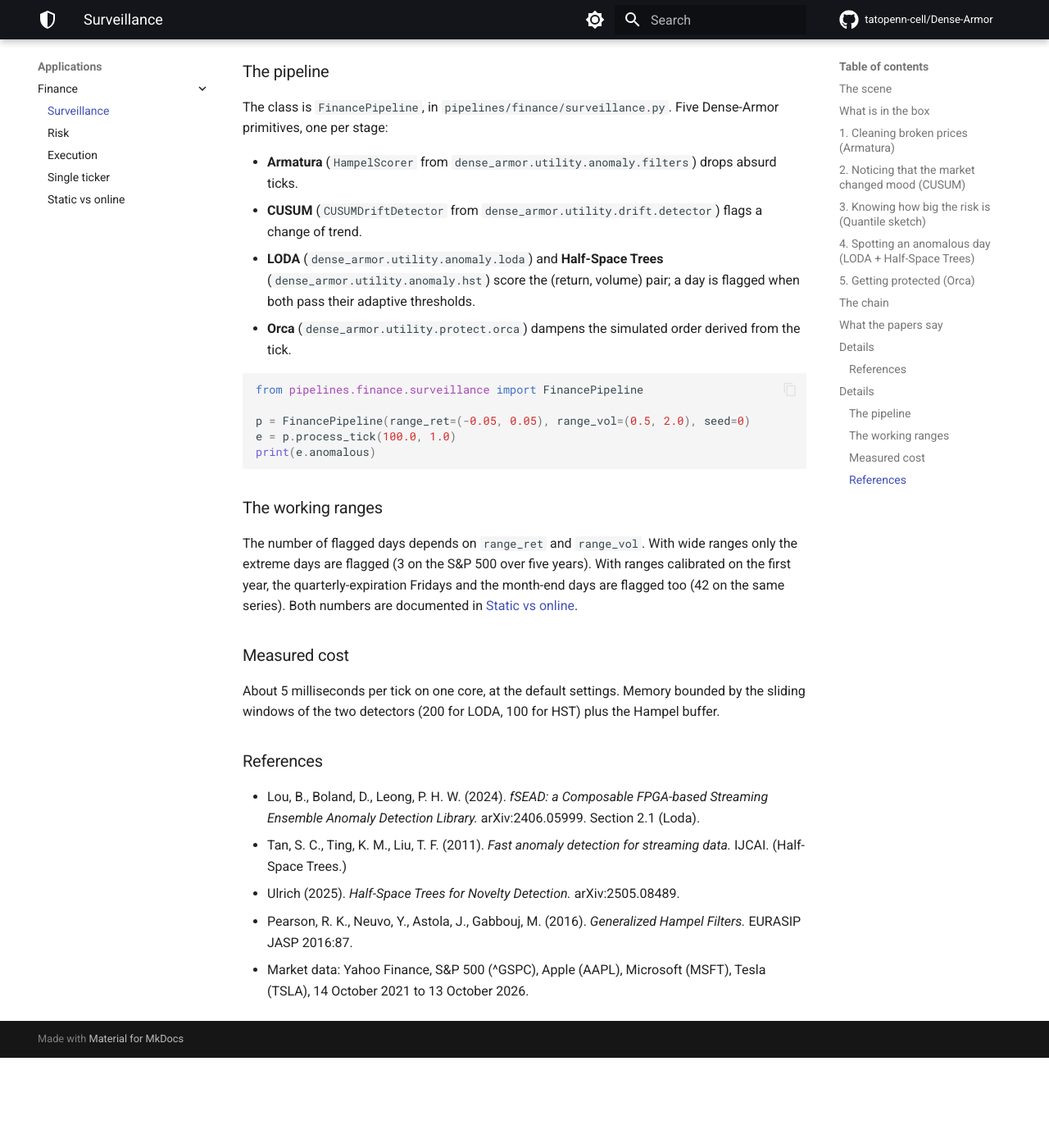
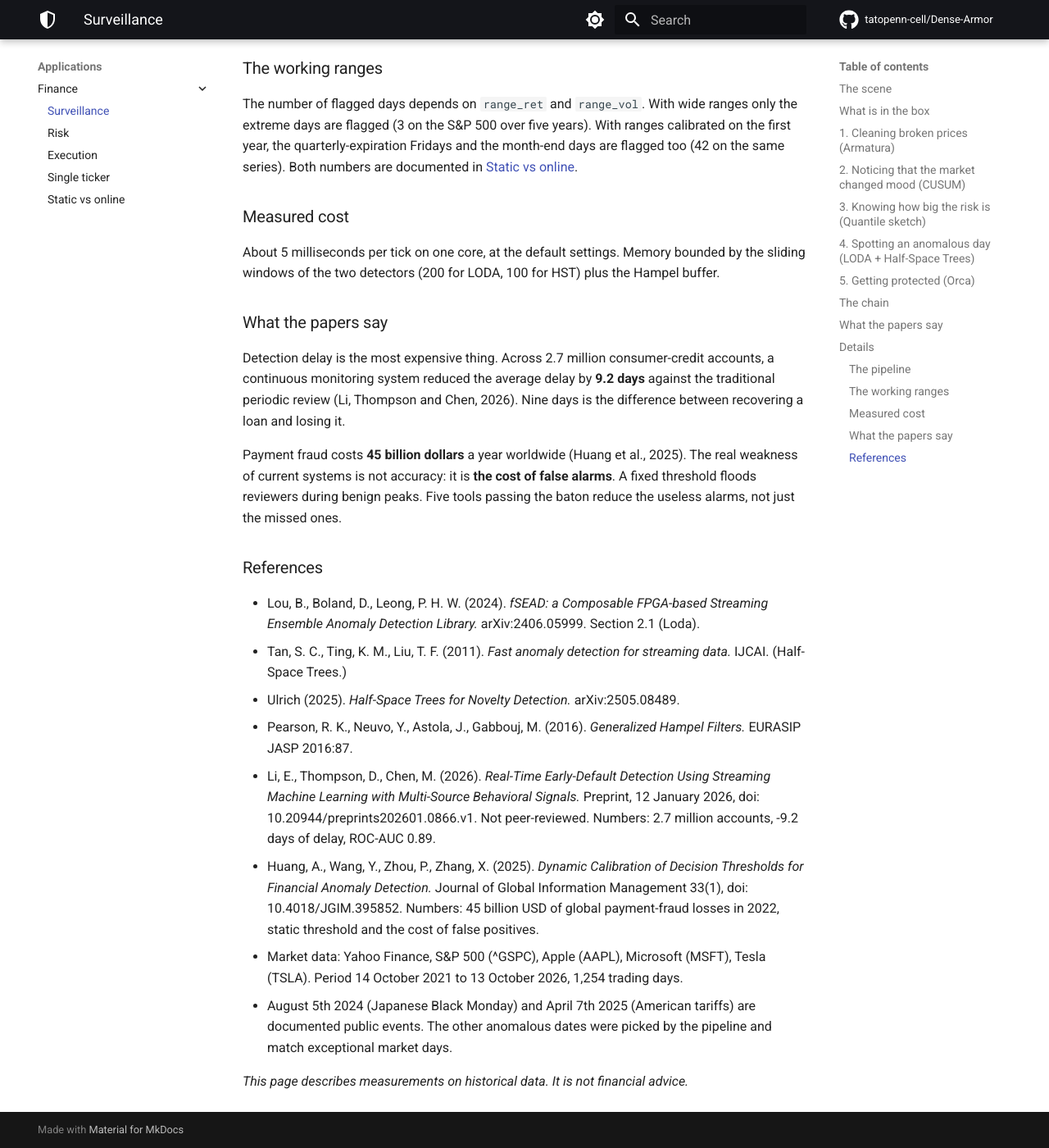
Before and after one commit to tatopenn-cell/Dense-Armor, an MkDocs documentation site: the page built from docs/finance/surveillance.md, in a window 1280 px wide and 1400 px high, scrolled down 4138 px. Shown: the whole window at 82% size. Built offline with MkDocs 1.6.1 and Material for MkDocs 9.7.7, drawn with Linux system fonts in a browser that asks for light colours; comment, search, counter and statistics services are not loaded; before the commit the page ends 5428 px from its top, so only the background shows below that; some of the changed text lies outside the part shown.

Commit message:
docs/finance/surveillance: merge the two ## Details sections into one
The page had two Details blocks: the original one (References only)
left over from the index, and the new one (pipeline, code, cost,
references). This commit keeps a single ## Details with the
sub-sections in the same order the other finance pages use: The
pipeline, The working ranges, Measured cost, What the papers say,
References. The two reference lists are merged into one, and the
disclaimer sits at the bottom.

```diff
--- a/docs/finance/surveillance.md
+++ b/docs/finance/surveillance.md
@@ -83,16 +83,6 @@ Detection delay is the most expensive thing. Across 2.7 million consumer-credit
 
 Payment fraud costs **45 billion dollars** a year worldwide (Huang et al., 2025). The real weakness of current systems is not accuracy: it is **the cost of false alarms**. A fixed threshold floods reviewers during benign peaks. Five tools passing the baton reduce the useless alarms, not just the missed ones.
 
-## Details
-
-### References
-
-- Li, E., Thompson, D., Chen, M. (2026). *Real-Time Early-Default Detection Using Streaming Machine Learning with Multi-Source Behavioral Signals.* Preprint, 12 January 2026, doi: 10.20944/preprints202601.0866.v1. Not peer-reviewed. Numbers: 2.7 million accounts, −9.2 days of delay, ROC-AUC 0.89.
-- Huang, A., Wang, Y., Zhou, P., Zhang, X. (2025). *Dynamic Calibration of Decision Thresholds for Financial Anomaly Detection.* Journal of Global Information Management 33(1), doi: 10.4018/JGIM.395852. Numbers: 45 billion USD of global payment-fraud losses in 2022, static threshold and the cost of false positives.
-- Market data: Yahoo Finance, S&P 500 (^GSPC), Apple (AAPL), Microsoft (MSFT), Tesla (TSLA). Period 14 October 2021 – 13 October 2026, 1,254 trading days.
-- August 5th 2024 (Japanese Black Monday) and April 7th 2025 (American tariffs) are documented public events. The other anomalous dates were picked by the pipeline and match exceptional market days.
-
-*This page describes measurements on historical data. It is not financial advice.*
 
 ## Details
 
@@ -121,10 +111,21 @@ The number of flagged days depends on `range_ret` and `range_vol`. With wide ran
 
 About 5 milliseconds per tick on one core, at the default settings. Memory bounded by the sliding windows of the two detectors (200 for LODA, 100 for HST) plus the Hampel buffer.
 
+### What the papers say
+
+Detection delay is the most expensive thing. Across 2.7 million consumer-credit accounts, a continuous monitoring system reduced the average delay by **9.2 days** against the traditional periodic review (Li, Thompson and Chen, 2026). Nine days is the difference between recovering a loan and losing it.
+
+Payment fraud costs **45 billion dollars** a year worldwide (Huang et al., 2025). The real weakness of current systems is not accuracy: it is **the cost of false alarms**. A fixed threshold floods reviewers during benign peaks. Five tools passing the baton reduce the useless alarms, not just the missed ones.
+
 ### References
 
 - Lou, B., Boland, D., Leong, P. H. W. (2024). *fSEAD: a Composable FPGA-based Streaming Ensemble Anomaly Detection Library.* arXiv:2406.05999. Section 2.1 (Loda).
 - Tan, S. C., Ting, K. M., Liu, T. F. (2011). *Fast anomaly detection for streaming data.* IJCAI. (Half-Space Trees.)
 - Ulrich (2025). *Half-Space Trees for Novelty Detection.* arXiv:2505.08489.
 - Pearson, R. K., Neuvo, Y., Astola, J., Gabbouj, M. (2016). *Generalized Hampel Filters.* EURASIP JASP 2016:87.
-- Market data: Yahoo Finance, S&P 500 (^GSPC), Apple (AAPL), Microsoft (MSFT), Tesla (TSLA), 14 October 2021 to 13 October 2026.
+- Li, E., Thompson, D., Chen, M. (2026). *Real-Time Early-Default Detection Using Streaming Machine Learning with Multi-Source Behavioral Signals.* Preprint, 12 January 2026, doi: 10.20944/preprints202601.0866.v1. Not peer-reviewed. Numbers: 2.7 million accounts, -9.2 days of delay, ROC-AUC 0.89.
+- Huang, A., Wang, Y., Zhou, P., Zhang, X. (2025). *Dynamic Calibration of Decision Thresholds for Financial Anomaly Detection.* Journal of Global Information Management 33(1), doi: 10.4018/JGIM.395852. Numbers: 45 billion USD of global payment-fraud losses in 2022, static threshold and the cost of false positives.
+- Market data: Yahoo Finance, S&P 500 (^GSPC), Apple (AAPL), Microsoft (MSFT), Tesla (TSLA). Period 14 October 2021 to 13 October 2026, 1,254 trading days.
+- August 5th 2024 (Japanese Black Monday) and April 7th 2025 (American tariffs) are documented public events. The other anomalous dates were picked by the pipeline and match exceptional market days.
+
+*This page describes measurements on historical data. It is not financial advice.*
```
